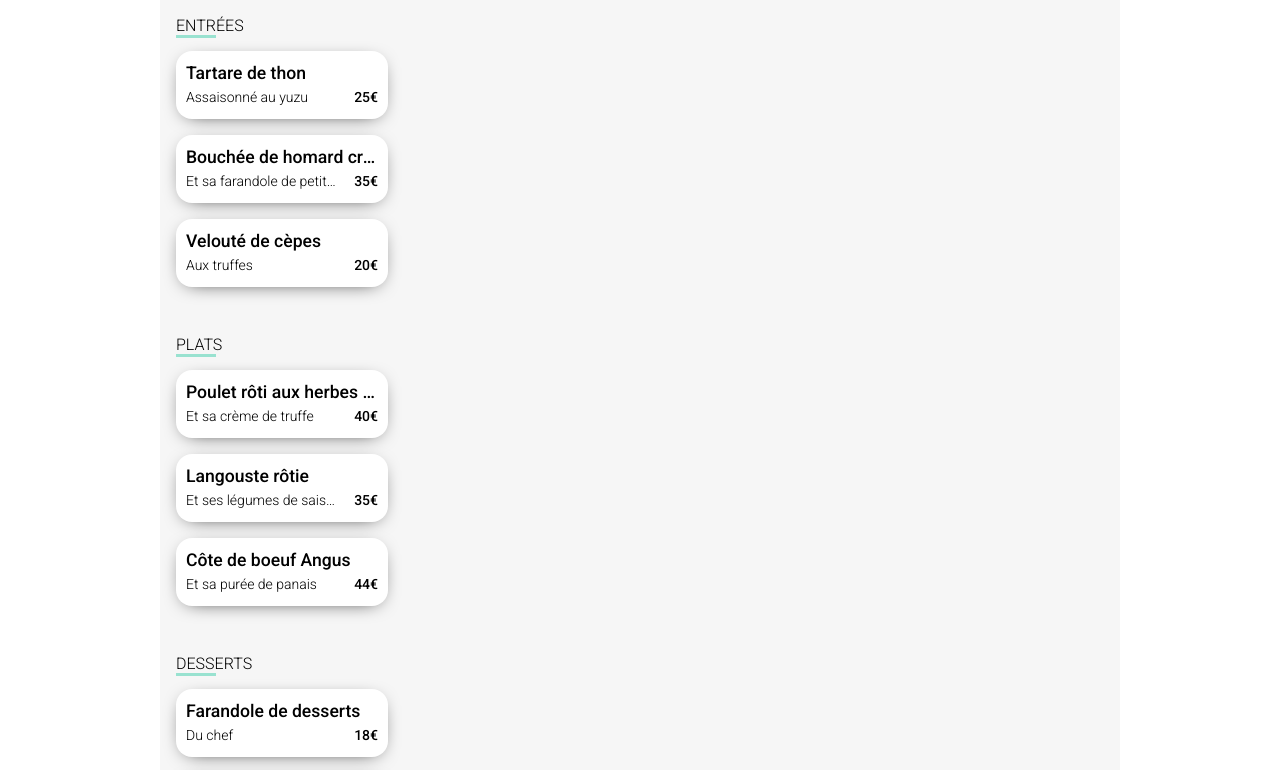
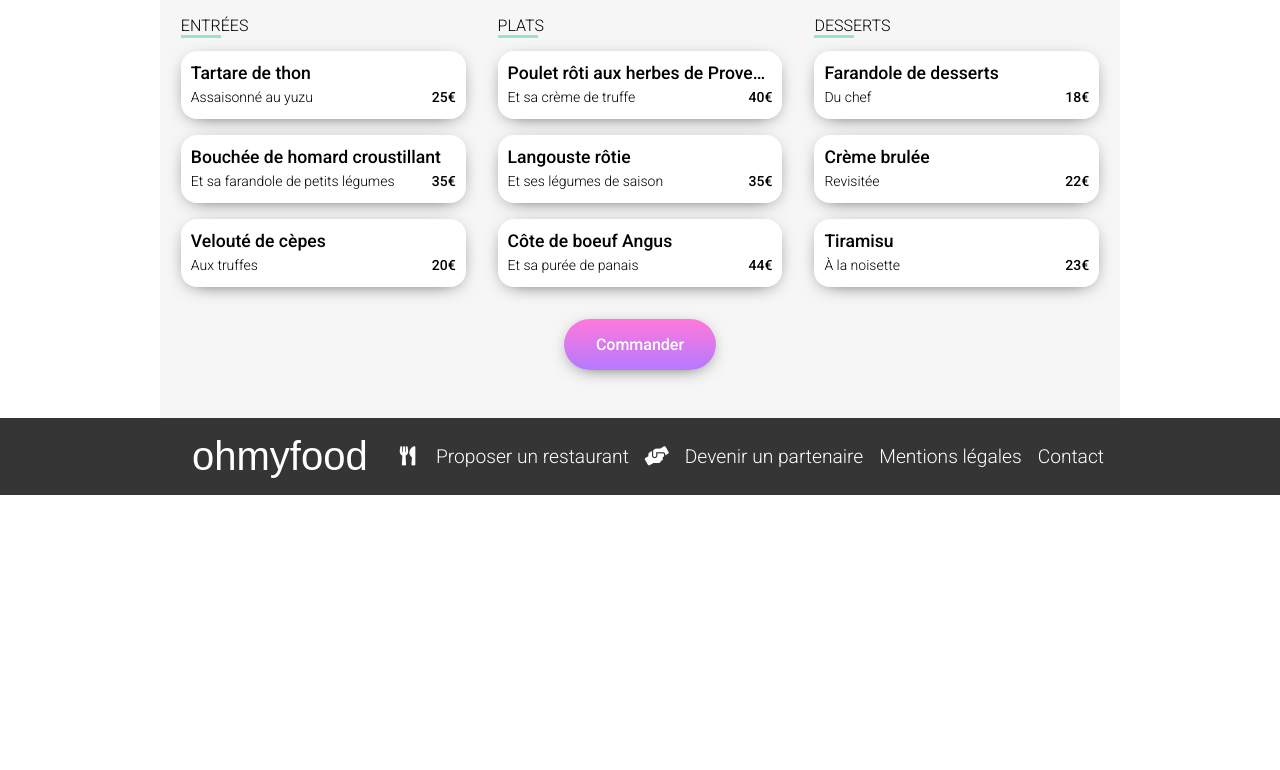
Before and after one commit to greg13013/P3_Ohmyfood, a website: page restaurants/deliceSens.html in a window 1280 px wide. Shown: the part 375-1145 px from the top of the page. After the commit the page ends 870 px from the top, so only its background shows below. Drawn offline with Linux system fonts and the light colour scheme; a web font is replaced by a local one.

Commit message:
feat: responsive tablete & ordinateur page restaurant

```diff
--- a/assets/sass/layout/container.scss
+++ b/assets/sass/layout/container.scss
@@ -182,7 +182,19 @@ a{
         width: 80%;
       }
     }
+    @include responsive(tablette){
+      width: auto;
+    }
   }
+}
+
+.groupMenu{
+  @include responsive(tablette){
+    display: flex;
+    flex-wrap: wrap;
+    justify-content: center;
+  }
+
 }
 
 .justifyBetween{
@@ -203,6 +215,9 @@ a{
 
 .blocMenu{
   padding-bottom: 1rem;
+  @include responsive(ordinateur){
+    width: 33%;
+  }
 }
 
 .textSouligne{
--- a/assets/sass/layout/header.scss
+++ b/assets/sass/layout/header.scss
@@ -10,5 +10,9 @@ header{
   }
   .fas{
     position: absolute;
+    @include responsive(tablette){
+      font-size: 2rem;
+      position: initial;
+    }
   }
 }
--- a/restaurants/deliceSens.html
+++ b/restaurants/deliceSens.html
@@ -31,6 +31,7 @@
                 Le délice des sens
                 <i class="far fa-heart"></i>
             </h1>
+            <div class="groupMenu">
             <div class="blocMenu">
                 <p class="textSouligne textMajuscule margin1REM">
                     Entrées
@@ -104,6 +105,7 @@
                 <button type="button" class="btn">Commander</button>
             </div>
         </div>
+        </div>
     </section>
 
 </main>
```
Also changed, not shown: restaurants/aLaFrancaise.html (+2 -0 lines), restaurants/noteEnchante.html (+2 -0 lines), restaurants/paletteGout.html (+2 -0 lines), assets/css/style.css, assets/sass/utils/animation.scss (added), 1 other file.
